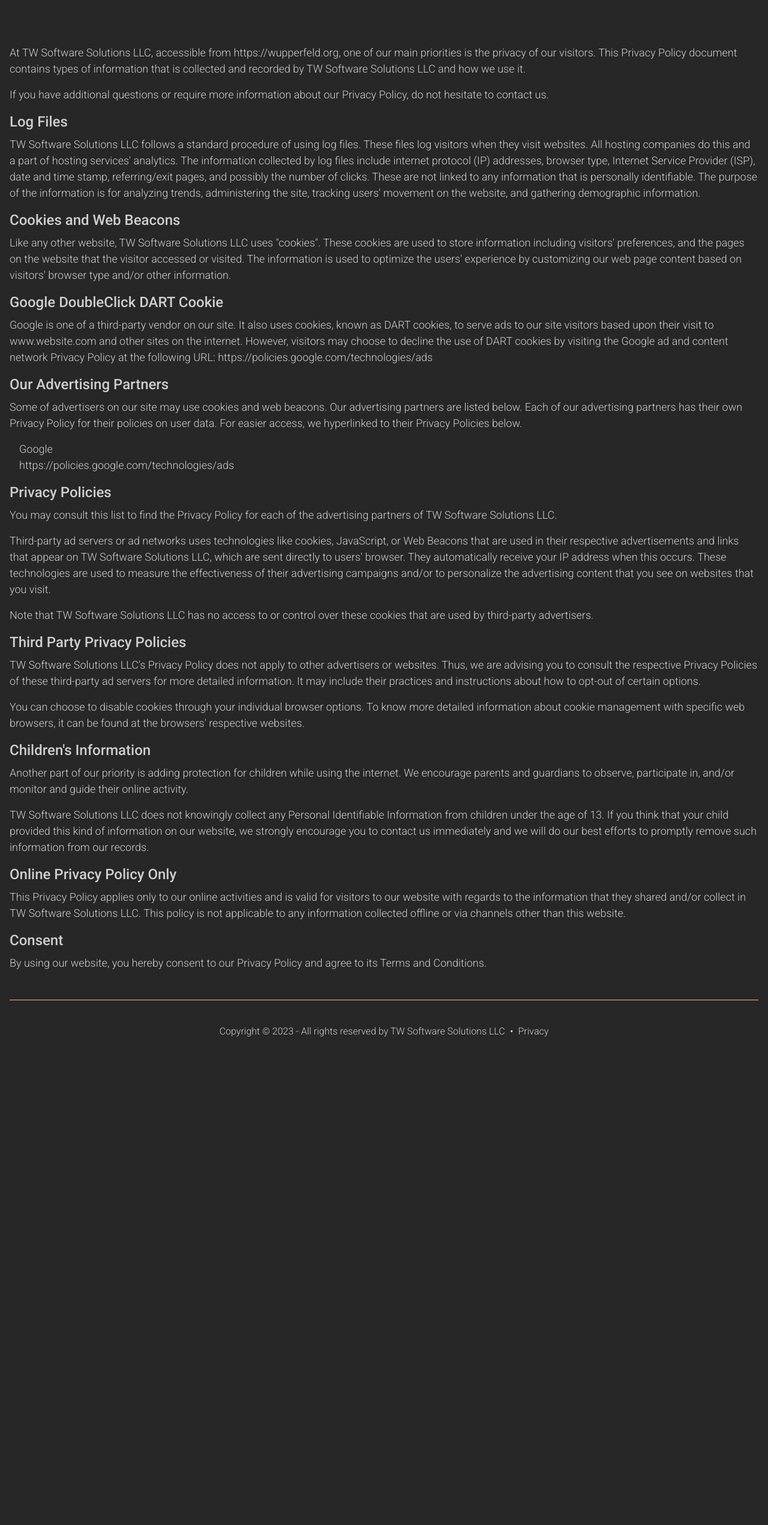
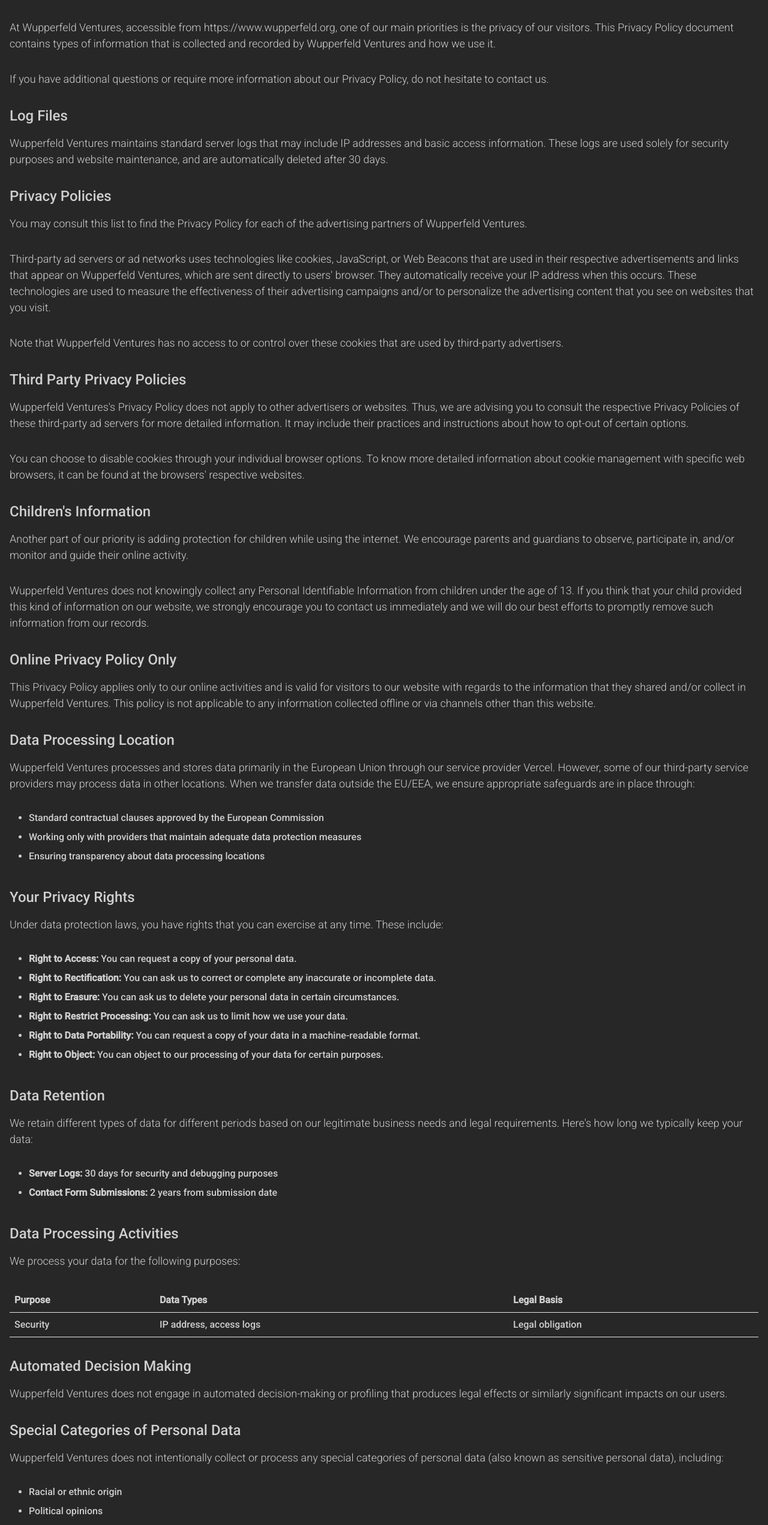
Before and after one commit to tobiaswu/Wupperfeld-Ventures, a Next.js app: page /privacy in a window 1280 px wide. Shown: the part 198-2741 px from the top of the page at 60% size. Before the commit the page ends 1946 px from the top, so only its background shows below. Built offline with nearby package versions, Linux system fonts and the light colour scheme.

Commit message:
feat: update policy

```diff
--- a/app/privacy/page.tsx
+++ b/app/privacy/page.tsx
@@ -1,129 +1,259 @@
 import type { Metadata } from 'next';
-
-export const metadata: Metadata = {
-  title: 'Wupperfeld Ventures | Privacy Policy',
-  description:
-    'Everything about how we handle your data at Wupperfeld Ventures ✓ join our mission ✓ get in touch now',
-};
 
 export default function Privacy() {
   return (
-    <div className="container mx-auto pt-32 px-4 mb-8">
-      <h1 className="pb-24 text-5xl font-bold">Privacy Policy</h1>
-      <p className="mb-4">
-        At TW Software Solutions LLC, accessible from https://wupperfeld.org,
-        one of our main priorities is the privacy of our visitors. This Privacy
+    <div className="container mx-auto py-8 px-4 bg-base-100">
+      <h1 className="text-4xl sm:text-6xl font-bold mb-12 sm:leading-relaxed">
+        Wupperfeld Ventures Privacy Policy
+      </h1>
+      <p className="pb-8 text-sm text-gunmetal-600">Last Updated: 11/22/2024</p>
+      <p className="pb-8">
+        At Wupperfeld Ventures, accessible from https://www.wupperfeld.org, one
+        of our main priorities is the privacy of our visitors. This Privacy
         Policy document contains types of information that is collected and
-        recorded by TW Software Solutions LLC and how we use it.
+        recorded by Wupperfeld Ventures and how we use it.
       </p>
-      <p className="mb-4">
+      <p className="pb-8">
         If you have additional questions or require more information about our
         Privacy Policy, do not hesitate to contact us.
       </p>
-      <h2 className="mb-2 text-2xl">Log Files</h2>
-      <p className="mb-4">
-        TW Software Solutions LLC follows a standard procedure of using log
-        files. These files log visitors when they visit websites. All hosting
-        companies do this and a part of hosting services&apos; analytics. The
-        information collected by log files include internet protocol (IP)
-        addresses, browser type, Internet Service Provider (ISP), date and time
-        stamp, referring/exit pages, and possibly the number of clicks. These
-        are not linked to any information that is personally identifiable. The
-        purpose of the information is for analyzing trends, administering the
-        site, tracking users&apos; movement on the website, and gathering
-        demographic information.
+
+      {/* LOG FILES */}
+      <h2 className="pb-4 text-2xl">Log Files</h2>
+      <p className="pb-8">
+        Wupperfeld Ventures maintains standard server logs that may include IP
+        addresses and basic access information. These logs are used solely for
+        security purposes and website maintenance, and are automatically deleted
+        after 30 days.
       </p>
-      <h2 className="mb-2 text-2xl">Cookies and Web Beacons</h2>
-      <p className="mb-4">
-        Like any other website, TW Software Solutions LLC uses
-        &quot;cookies&quot;. These cookies are used to store information
-        including visitors&apos; preferences, and the pages on the website that
-        the visitor accessed or visited. The information is used to optimize the
-        users&apos; experience by customizing our web page content based on
-        visitors&apos; browser type and/or other information.
+
+      {/* PRIVACY POLICIES */}
+      <h2 className="pb-4 text-2xl">Privacy Policies</h2>
+      <p className="pb-8">
+        You may consult this list to find the Privacy Policy for each of the
+        advertising partners of Wupperfeld Ventures.
       </p>
-      <h2 className="mb-2 text-2xl">Google DoubleClick DART Cookie</h2>
-      <p className="mb-4">
-        Google is one of a third-party vendor on our site. It also uses cookies,
-        known as DART cookies, to serve ads to our site visitors based upon
-        their visit to www.website.com and other sites on the internet. However,
-        visitors may choose to decline the use of DART cookies by visiting the
-        Google ad and content network Privacy Policy at the following URL:{' '}
-        <a href="https://policies.google.com/technologies/ads">
-          https://policies.google.com/technologies/ads
-        </a>
-      </p>
-      <h2 className="mb-2 text-2xl">Our Advertising Partners</h2>
-      <p className="mb-4">
-        Some of advertisers on our site may use cookies and web beacons. Our
-        advertising partners are listed below. Each of our advertising partners
-        has their own Privacy Policy for their policies on user data. For easier
-        access, we hyperlinked to their Privacy Policies below.
-      </p>
-      <ul className="mb-4 pl-4">
-        <li>
-          <p>Google</p>
-          <p>
-            <a href="https://policies.google.com/technologies/ads">
-              https://policies.google.com/technologies/ads
-            </a>
-          </p>
-        </li>
-      </ul>
-      <h2 className="mb-2 text-2xl">Privacy Policies</h2>
-      <p className="mb-4">
-        You may consult this list to find the Privacy Policy for each of the
-        advertising partners of TW Software Solutions LLC.
-      </p>
-      <p className="mb-4">
+      <p className="pb-8">
         Third-party ad servers or ad networks uses technologies like cookies,
         JavaScript, or Web Beacons that are used in their respective
-        advertisements and links that appear on TW Software Solutions LLC, which
-        are sent directly to users&apos; browser. They automatically receive
-        your IP address when this occurs. These technologies are used to measure
-        the effectiveness of their advertising campaigns and/or to personalize
-        the advertising content that you see on websites that you visit.
+        advertisements and links that appear on Wupperfeld Ventures, which are
+        sent directly to users&apos; browser. They automatically receive your IP
+        address when this occurs. These technologies are used to measure the
+        effectiveness of their advertising campaigns and/or to personalize the
+        advertising content that you see on websites that you visit.
       </p>
-      <p className="mb-4">
-        Note that TW Software Solutions LLC has no access to or control over
-        these cookies that are used by third-party advertisers.
+      <p className="pb-8">
+        Note that Wupperfeld Ventures has no access to or control over these
+        cookies that are used by third-party advertisers.
       </p>
-      <h2 className="mb-2 text-2xl">Third Party Privacy Policies</h2>
-      <p className="mb-4">
-        TW Software Solutions LLC&apos;s Privacy Policy does not apply to other
+
+      {/* THIRD PARTY */}
+      <h2 className="pb-4 text-2xl">Third Party Privacy Policies</h2>
+      <p className="pb-8">
+        Wupperfeld Ventures&apos;s Privacy Policy does not apply to other
         advertisers or websites. Thus, we are advising you to consult the
         respective Privacy Policies of these third-party ad servers for more
         detailed information. It may include their practices and instructions
         about how to opt-out of certain options.
       </p>
-      <p className="mb-4">
+      <p className="pb-8">
         You can choose to disable cookies through your individual browser
         options. To know more detailed information about cookie management with
         specific web browsers, it can be found at the browsers&apos; respective
         websites.
       </p>
-      <h2 className="mb-2 text-2xl">Children&apos;s Information</h2>
-      <p className="mb-4">
+
+      {/* CHILDREN */}
+      <h2 className="pb-4 text-2xl">Children&apos;s Information</h2>
+      <p className="pb-8">
         Another part of our priority is adding protection for children while
         using the internet. We encourage parents and guardians to observe,
         participate in, and/or monitor and guide their online activity.
       </p>
-      <p className="mb-4">
-        TW Software Solutions LLC does not knowingly collect any Personal
-        Identifiable Information from children under the age of 13. If you think
-        that your child provided this kind of information on our website, we
-        strongly encourage you to contact us immediately and we will do our best
-        efforts to promptly remove such information from our records.
+      <p className="pb-8">
+        Wupperfeld Ventures does not knowingly collect any Personal Identifiable
+        Information from children under the age of 13. If you think that your
+        child provided this kind of information on our website, we strongly
+        encourage you to contact us immediately and we will do our best efforts
+        to promptly remove such information from our records.
       </p>
-      <h2 className="mb-2 text-2xl">Online Privacy Policy Only</h2>
-      <p className="mb-4">
+
+      {/* ONLINE */}
+      <h2 className="pb-4 text-2xl">Online Privacy Policy Only</h2>
+      <p className="pb-8">
         This Privacy Policy applies only to our online activities and is valid
         for visitors to our website with regards to the information that they
-        shared and/or collect in TW Software Solutions LLC. This policy is not
+        shared and/or collect in Wupperfeld Ventures. This policy is not
         applicable to any information collected offline or via channels other
         than this website.
       </p>
-      <h2 className="mb-2 text-2xl">Consent</h2>
+
+      {/* DATA PROCESSING */}
+      <h2 className="pb-4 text-2xl">Data Processing Location</h2>
+      <p className="pb-8">
+        Wupperfeld Ventures processes and stores data primarily in the European
+        Union through our service provider Vercel. However, some of our
+        third-party service providers may process data in other locations. When
+        we transfer data outside the EU/EEA, we ensure appropriate safeguards
+        are in place through:
+      </p>
+      <ul className="list-disc pl-8 pb-8">
+        <li className="pb-2">
+          Standard contractual clauses approved by the European Commission
+        </li>
+        <li className="pb-2">
+          Working only with providers that maintain adequate data protection
+          measures
+        </li>
+        <li className="pb-2">
+          Ensuring transparency about data processing locations
+        </li>
+      </ul>
+
+      {/* PRIVACY RIGHTS */}
+      <h2 className="pb-4 text-2xl">Your Privacy Rights</h2>
+      <p className="pb-8">
+        Under data protection laws, you have rights that you can exercise at any
+        time. These include:
+      </p>
+      <ul className="list-disc pl-8 pb-8">
+        <li className="pb-2">
+          <strong>Right to Access:</strong> You can request a copy of your
+          personal data.
+        </li>
+        <li className="pb-2">
+          <strong>Right to Rectification:</strong> You can ask us to correct or
+          complete any inaccurate or incomplete data.
+        </li>
+        <li className="pb-2">
+          <strong>Right to Erasure:</strong> You can ask us to delete your
+          personal data in certain circumstances.
+        </li>
+        <li className="pb-2">
+          <strong>Right to Restrict Processing:</strong> You can ask us to limit
+          how we use your data.
+        </li>
+        <li className="pb-2">
+          <strong>Right to Data Portability:</strong> You can request a copy of
+          your data in a machine-readable format.
+        </li>
+        <li className="pb-2">
+          <strong>Right to Object:</strong> You can object to our processing of
+          your data for certain purposes.
+        </li>
+      </ul>
+
+      {/* DATA RETENTION */}
+      <h2 className="pb-4 text-2xl">Data Retention</h2>
+      <p className="pb-8">
+        We retain different types of data for different periods based on our
+        legitimate business needs and legal requirements. Here&apos;s how long
+        we typically keep your data:
+      </p>
+      <ul className="list-disc pl-8 pb-8">
+        <li className="pb-2">
+          <strong>Server Logs:</strong> 30 days for security and debugging
+          purposes
+        </li>
+        <li className="pb-2">
+          <strong>Contact Form Submissions:</strong> 2 years from submission
+          date
+        </li>
+      </ul>
+
+      {/* DATA PROCESSING ACTIVITIES */}
+      <h2 className="pb-4 text-2xl">Data Processing Activities</h2>
+      <p className="pb-8">We process your data for the following purposes:</p>
+      <div className="overflow-x-auto pb-8">
+        <table className="w-full border-collapse">
+          <thead>
+            <tr className="border-b">
+              <th className="text-left p-2">Purpose</th>
+              <th className="text-left p-2">Data Types</th>
+              <th className="text-left p-2">Legal Basis</th>
+            </tr>
+          </thead>
+          <tbody>
+            <tr className="border-b">
+              <td className="p-2">Security</td>
+              <td className="p-2">IP address, access logs</td>
+              <td className="p-2">Legal obligation</td>
+            </tr>
+          </tbody>
+        </table>
+      </div>
+
+      {/* AUTOMATED DECISIONS */}
+      <h2 className="pb-4 text-2xl">Automated Decision Making</h2>
+      <p className="pb-8">
+        Wupperfeld Ventures does not engage in automated decision-making or
+        profiling that produces legal effects or similarly significant impacts
+        on our users.
+      </p>
+
+      {/* SPECIAL CATEGORIES */}
+      <h2 className="pb-4 text-2xl">Special Categories of Personal Data</h2>
+      <p className="pb-8">
+        Wupperfeld Ventures does not intentionally collect or process any
+        special categories of personal data (also known as sensitive personal
+        data), including:
+      </p>
+      <ul className="list-disc pl-8 pb-8">
+        <li className="pb-2">Racial or ethnic origin</li>
+        <li className="pb-2">Political opinions</li>
+        <li className="pb-2">Religious or philosophical beliefs</li>
+        <li className="pb-2">Trade union membership</li>
+        <li className="pb-2">Genetic or biometric data</li>
+        <li className="pb-2">Health data</li>
+        <li className="pb-2">
+          Data concerning a person&apos;s sex life or sexual orientation
+        </li>
+      </ul>
+      <p className="pb-8">
+        If you inadvertently submit any such information to us, we will delete
+        it as soon as we become aware of its presence in our systems.
+      </p>
+
+      {/* CHANGES */}
+      <h2 className="pb-4 text-2xl">Changes to This Privacy Policy</h2>
+      <p className="pb-8">
+        We may update this Privacy Policy from time to time to reflect changes
+        in our practices or for legal, operational, or regulatory reasons. When
+        we make significant changes, we will:
+      </p>
+      <ul className="list-disc pl-8 pb-8">
+        <li className="pb-2">
+          Update the &quot;Last Updated&quot; date at the top of this policy
+        </li>
+        <li className="pb-2">
+          Post a notice on our website or send you an email (for significant
+          changes)
+        </li>
+        <li className="pb-2">Keep previous versions available upon request</li>
+      </ul>
+      <p className="pb-8">
+        We encourage you to review this Privacy Policy periodically to stay
+        informed about how we protect your data. Continued use of our services
+        after any changes to this Privacy Policy will constitute your acceptance
+        of such changes.
+      </p>
+
+      {/* CONTACT */}
+      <h2 className="pb-4 text-2xl">Contact Us About Privacy</h2>
+      <p className="pb-8">
+        For any privacy-related inquiries or to exercise your privacy rights,
+        please contact us at:
+      </p>
+      <ul className="list-disc pl-8 pb-8">
+        <li className="pb-2">Email: tobias@wupperfeld.org</li>
+        <li className="pb-2">
+          Response Time: We aim to respond to all privacy-related requests
+          within 30 days
+        </li>
+      </ul>
+
+      {/* CONSENT */}
+      <h2 className="pb-4 text-2xl">Consent</h2>
       <p>
         By using our website, you hereby consent to our Privacy Policy and agree
         to its Terms and Conditions.
@@ -131,3 +261,28 @@
     </div>
   );
 }
+
+export async function generateMetadata(): Promise<Metadata> {
+  return {
+    title: 'Wupperfeld Ventures Privacy Policy',
+    description:
+      'We are committed to protecting your privacy and ensuring the security of your personal data.',
+    robots: { index: false, follow: false },
+    openGraph: {
+      title: 'Wupperfeld Ventures Privacy Policy',
+      description:
+        'We are committed to protecting your privacy and ensuring the security of your personal data.',
+      type: 'website',
+      images: [
+        {
+          url: '/wv_logo.webp',
+          width: 1730,
+          height: 744,
+          alt: 'Wupperfeld Ventures Logo',
+        },
+      ],
+      url: 'https://www.wupperfeld.org/privacy',
+      siteName: 'Wupperfeld Ventures Privacy Policy',
+    },
+  };
+}
```
